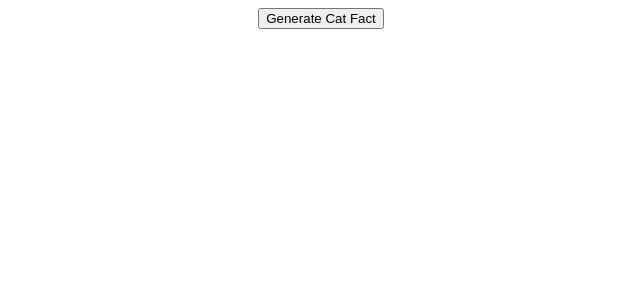
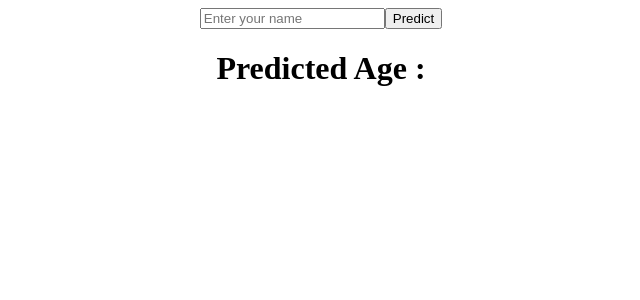
Before and after one commit to sukhman31/Learn-React, a React (Create React App) app: page / in a window 1280 px wide. Shown: the top 300 px of the page, without its empty margins (319-959 px from the left). Built offline with nearby package versions, Linux system fonts and the light colour scheme; no server answers.

Commit message:
api project

```diff
--- a/src/App.js
+++ b/src/App.js
@@ -4,22 +4,24 @@ import { useState, useEffect } from 'react';
 
 
 function App(){
-  const [catFact,setCatFact] = useState('')
+  const [input, setInput] = useState('');
+  const [age,setAge] = useState(null);
 
-  useEffect(()=>{
-    fetchCatFact();
-  },[]);
+  const setName = (event) =>{
+    setInput(event.target.value);
+  }
 
-  const fetchCatFact = () => {
-    Axios.get('https://catfact.ninja/fact').then((res)=>{
-    setCatFact(res.data.fact);
+  const predictAge = () => {
+    Axios.get(`https://api.agify.io/?name=${input}`).then((res)=>{
+      setAge(res.data.age)
     })
   }
 
   return (
   <div className='App'>
-    <button onClick={fetchCatFact}>Generate Cat Fact</button>
-    <p>{catFact}</p>
+    <input placeholder='Enter your name' onChange={setName}></input>
+    <button onClick={predictAge}>Predict</button>
+    <h1>Predicted Age : {age}</h1>
   </div>
   );
 }
```
